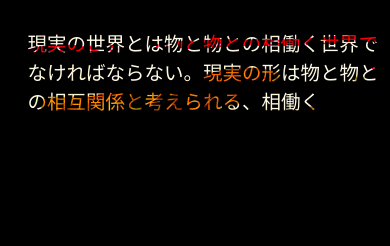
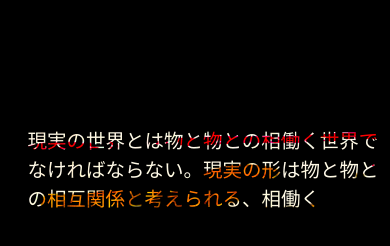
Before and after one commit to zodiac-G12/yomikikase, a plain HTML site: page index.html in a window 390 px wide. Drawn offline with Linux system fonts and the light colour scheme; a web font is replaced by a local one.

Commit message:
smartphone

```diff
--- a/style.css
+++ b/style.css
@@ -1,11 +1,17 @@
 @media screen and (orientation: portrait) {
     :root{
         --font-size: 5vw;
+    }
+    body{
+        padding: 30vw 5vw 20vw 5vw;
     }
 }
 @media screen and (orientation: landscape) {
     :root{
         --font-size: 2vw;
+    }
+    body{
+        padding: 5vw;
     }
 }
 
@@ -28,7 +34,6 @@ body{
     font-family: 'PT Serif', 'MyFont';
     overflow-x: hidden;
     width: 90vw;
-    padding: 5vw;
 }
 #moji{
     /* text-align: center; */
```
Lines whose indentation alone changed are shown as unchanged.
